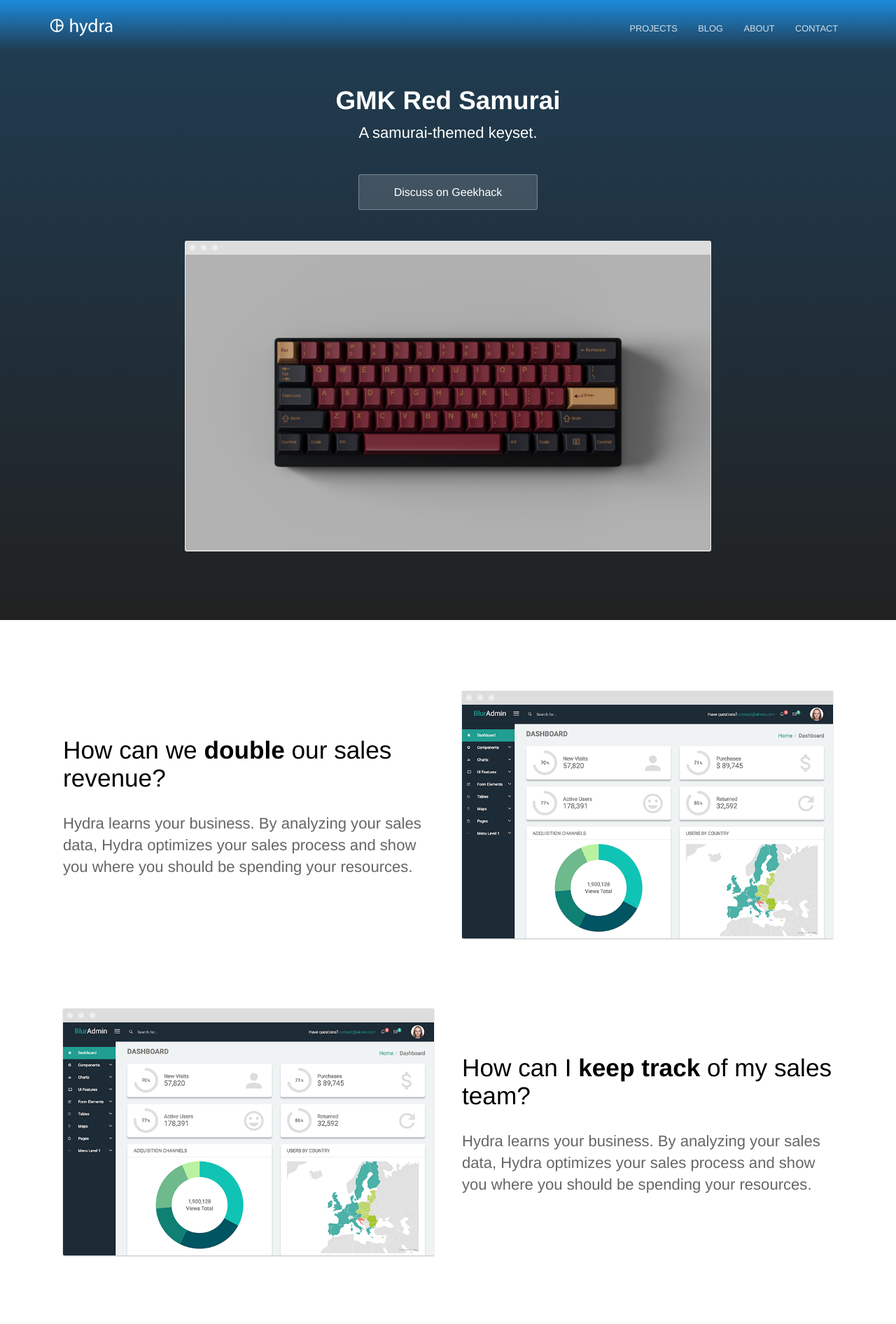
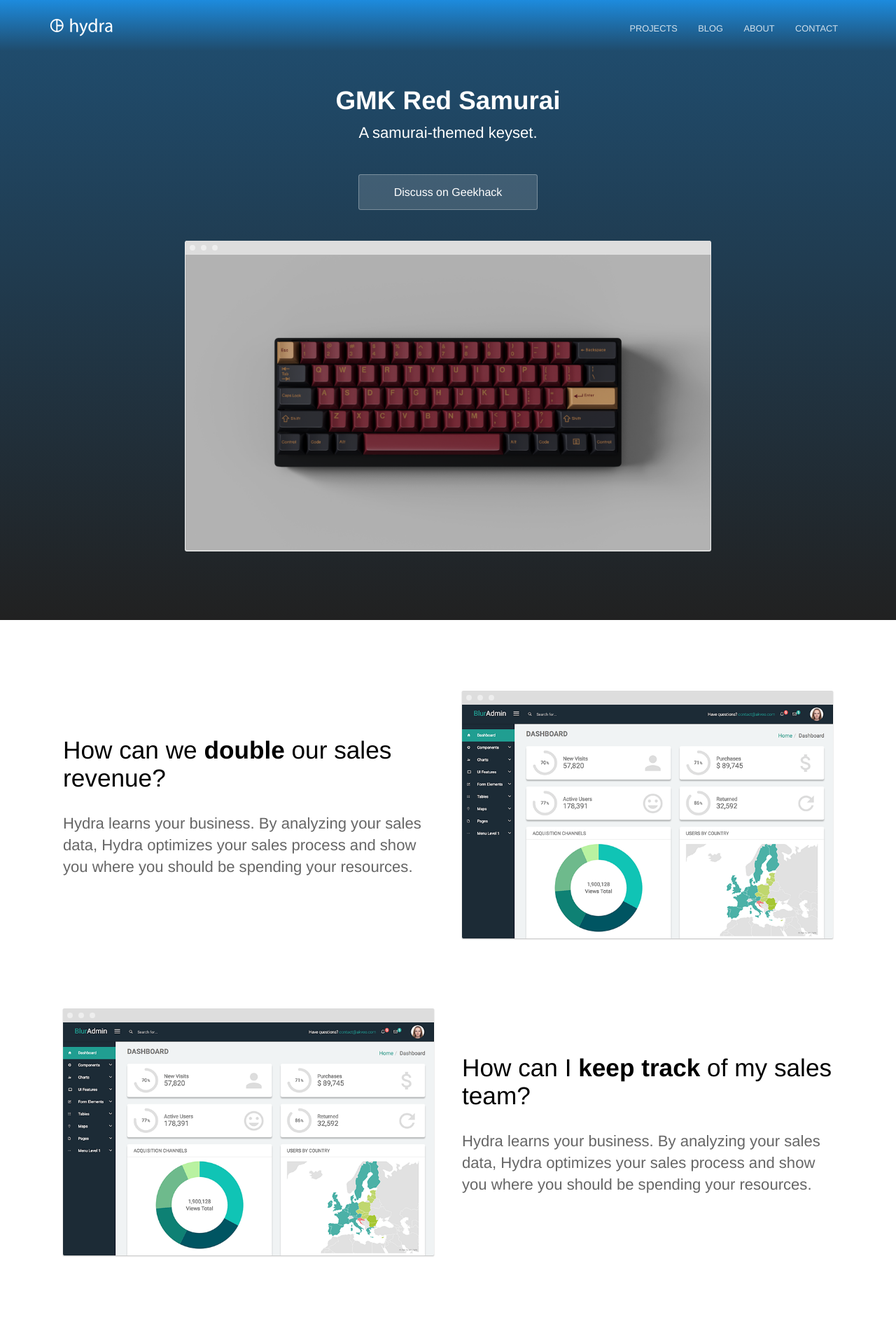
Before and after one commit to RedSunsRMK/redsunsrmk.github.io, a Jekyll site: the page built from index.html, in a window 1280 px wide. Shown: the top 1892 px of the page at 70% size. Built offline with Jekyll 4.4.1, drawn with Linux system fonts in a browser that asks for light colours.

Commit message:
Update variables.scss

```diff
--- a/_sass/variables.scss
+++ b/_sass/variables.scss
@@ -1,6 +1,6 @@
 $brand-color: #1d8bdd;
 $secondary-brand-color: #212121;
-$middle-gradient-color: mix($brand-color, $secondary-brand-color, 25%);
+$middle-gradient-color: mix($brand-color, $secondary-brand-color, 40%);
 
 // Breakpoints
 $tablet: "(min-width: 450px)";
```
